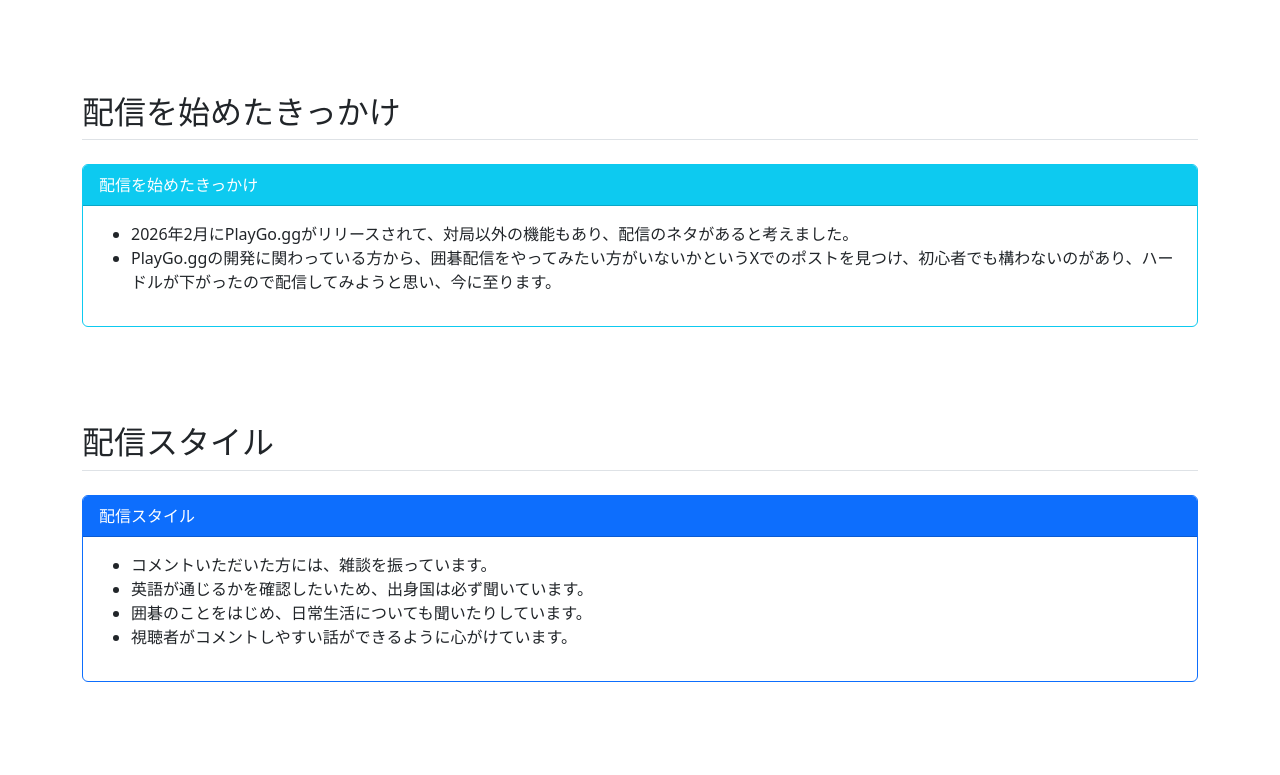
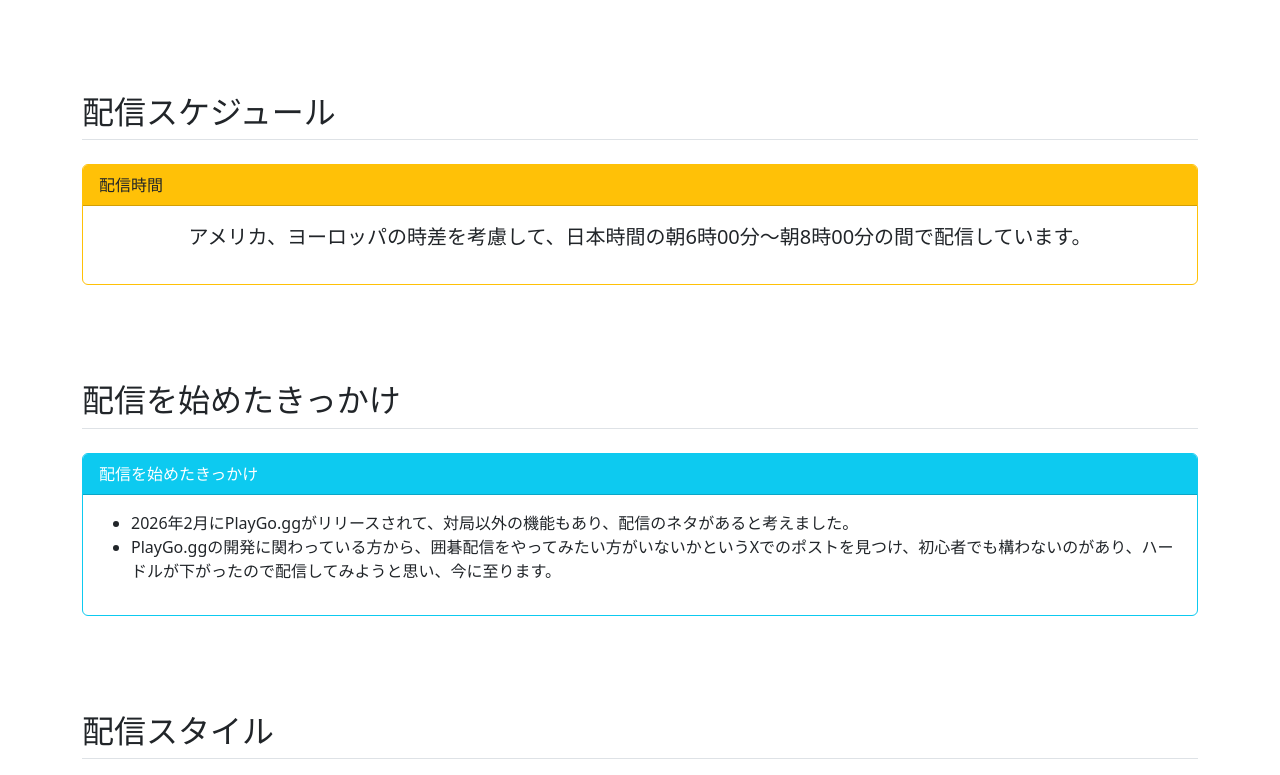
Before and after one commit to favopg/bootsreap_introduce, a website: page index.html in a window 1280 px wide. Shown: the part 1299-2074 px from the top of the page. Drawn offline with Linux system fonts and the light colour scheme.

Commit message:
#9対応

```diff
--- a/index.html
+++ b/index.html
@@ -49,6 +49,9 @@
                     </li>
                     <li class="nav-item">
                         <a class="nav-link" href="#content" data-i18n="nav-content">配信内容</a>
+                    </li>
+                    <li class="nav-item">
+                        <a class="nav-link" href="#schedule" data-i18n="nav-schedule">配信スケジュール</a>
                     </li>
                     <li class="nav-item">
                         <a class="nav-link" href="#trigger" data-i18n="nav-trigger">きっかけ</a>
@@ -312,7 +315,34 @@
             </div>
         </section>
 
-        <!-- Trigger Section -->
+        <!-- Stream Schedule Section -->
+        <section id="schedule" class="mb-5 py-3">
+            <h2 class="border-bottom pb-2" data-i18n="title-schedule">配信スケジュール</h2>
+            <div class="row mt-4">
+                <div class="col-12">
+                    <div class="card border-warning mb-3">
+                        <div class="card-header bg-warning text-dark" data-i18n="schedule-header">配信時間</div>
+                        <div class="card-body text-center">
+                            <div data-lang="ja" class="active">
+                                <p class="lead">アメリカ、ヨーロッパの時差を考慮して、日本時間の朝6時00分～朝8時00分の間で配信しています。</p>
+                            </div>
+                            <div data-lang="en">
+                                <p class="lead">Considering the time difference between America and Europe, I stream between 6:00 AM and 8:00 AM JST.</p>
+                            </div>
+                            <div data-lang="ko">
+                                <p class="lead">미국, 유럽과의 시차를 고려하여 일본 시간으로 오전 6시부터 오전 8시 사이에 방송하고 있습니다.</p>
+                            </div>
+                            <div data-lang="zh">
+                                <p class="lead">考虑到美国和欧洲的时差，我在日本时间早上 6:00 到 8:00 之间进行直播。</p>
+                            </div>
+                            <div data-lang="ru">
+                                <p class="lead">С учетом разницы во времени с Америкой и Европой, я провожу стримы с 6:00 до 8:00 по японскому времени (JST).</p>
+                            </div>
+                        </div>
+                    </div>
+                </div>
+            </div>
+        </section>
         <section id="trigger" class="mb-5 py-3">
             <h2 class="border-bottom pb-2" data-i18n="title-trigger">配信を始めたきっかけ</h2>
             <div class="row mt-4">
@@ -458,12 +488,15 @@
             'ja': {
                 'nav-profile': 'プロフィール',
                 'nav-content': '配信内容',
+                'nav-schedule': '配信スケジュール',
                 'nav-trigger': 'きっかけ',
                 'nav-proscons': '配信スタイル',
                 'hero-title': 'イッシーの配信へようこそ',
                 'hero-lead': 'Twitchで囲碁を通じて、国境を越えた雑談配信をしています。',
                 'title-profile': 'プロフィール',
                 'title-content': 'Twitchでの配信内容',
+                'title-schedule': '配信スケジュール',
+                'schedule-header': '配信時間',
                 'content-live-title': 'PlayGo,ggをプレイ',
                 'content-review-title': '雑談',
                 'content-app-title': '囲碁シルをプレイ',
@@ -485,6 +518,7 @@
             'en': {
                 'nav-profile': 'Profile',
                 'nav-content': 'Stream Content',
+                'nav-schedule': 'Stream Schedule',
                 'nav-trigger': 'Trigger',
                 'nav-proscons': 'Stream Style',
                 'nav-audience': 'Audience',
@@ -493,6 +527,8 @@
                 'hero-lead': 'Hosting cross-border chatting streams through Go on Twitch!',
                 'title-profile': 'Profile',
                 'title-content': 'Stream Content on Twitch',
+                'title-schedule': 'Stream Schedule',
+                'schedule-header': 'Stream Time',
                 'content-live-title': 'Play on PlayGo,gg',
                 'content-review-title': 'Chatting',
                 'content-app-title': 'Play Igo-Sil',
@@ -514,6 +550,7 @@
             'ko': {
                 'nav-profile': '프로필',
                 'nav-content': '방송 내용',
+                'nav-schedule': '방송 일정',
                 'nav-trigger': '계기',
                 'nav-proscons': '방송 스타일',
                 'nav-contact': '문의',
@@ -521,6 +558,8 @@
                 'hero-lead': 'Twitch에서 바둑을 통해 국경을 초월한 수다 방송을 하고 있습니다!',
                 'title-profile': '프로필',
                 'title-content': 'Twitch 방송 내용',
+                'title-schedule': '방송 일정',
+                'schedule-header': '방송 시간',
                 'content-live-title': 'PlayGo,gg에서 플레이',
                 'content-review-title': '잡담',
                 'content-app-title': '이고실(Igo-Sil) 플레이',
@@ -542,6 +581,7 @@
             'zh': {
                 'nav-profile': '个人资料',
                 'nav-content': '直播内容',
+                'nav-schedule': '直播日程',
                 'nav-trigger': '起因',
                 'nav-proscons': '直播风格',
                 'nav-contact': '联系我们',
@@ -549,6 +589,8 @@
                 'hero-lead': '在 Twitch 上通过围棋进行跨国界的杂谈直播！',
                 'title-profile': '个人资料',
                 'title-content': 'Twitch 直播内容',
+                'title-schedule': '直播日程',
+                'schedule-header': '直播时间',
                 'content-live-title': '在 PlayGo,gg 上对弈',
                 'content-review-title': '杂谈',
                 'content-app-title': '游玩 Igo-Sil',
@@ -570,6 +612,7 @@
             'ru': {
                 'nav-profile': 'Профиль',
                 'nav-content': 'Контент стрима',
+                'nav-schedule': 'Расписание стримов',
                 'nav-trigger': 'Причина',
                 'nav-proscons': 'Стиль стрима',
                 'nav-contact': 'Контакт',
@@ -577,6 +620,8 @@
                 'hero-lead': 'Провожу стримы на Twitch, общаясь через игру в Го!',
                 'title-profile': 'Профиль',
                 'title-content': 'Контент стрима на Twitch',
+                'title-schedule': 'Расписание стримов',
+                'schedule-header': 'Время стримов',
                 'content-live-title': 'Игра на PlayGo,gg',
                 'content-review-title': 'Общение',
                 'content-app-title': 'Игра в Igo-Sil',
```
